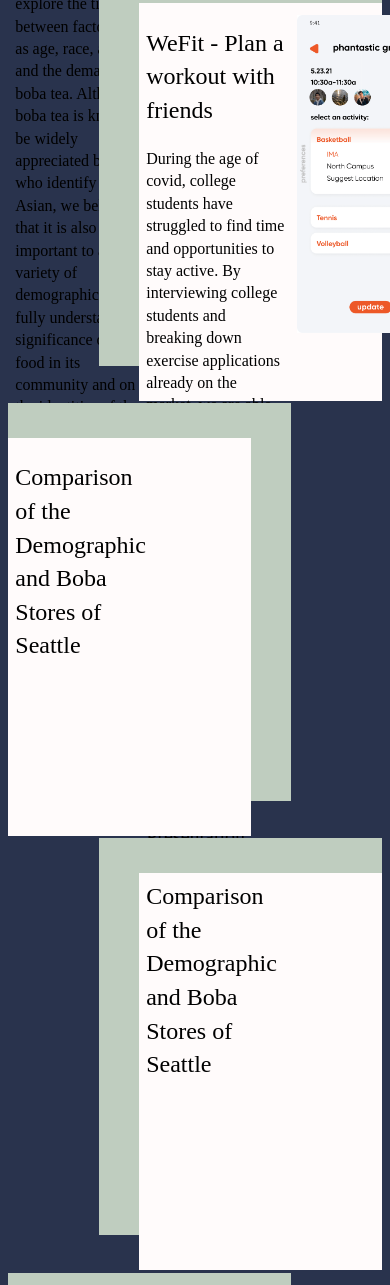
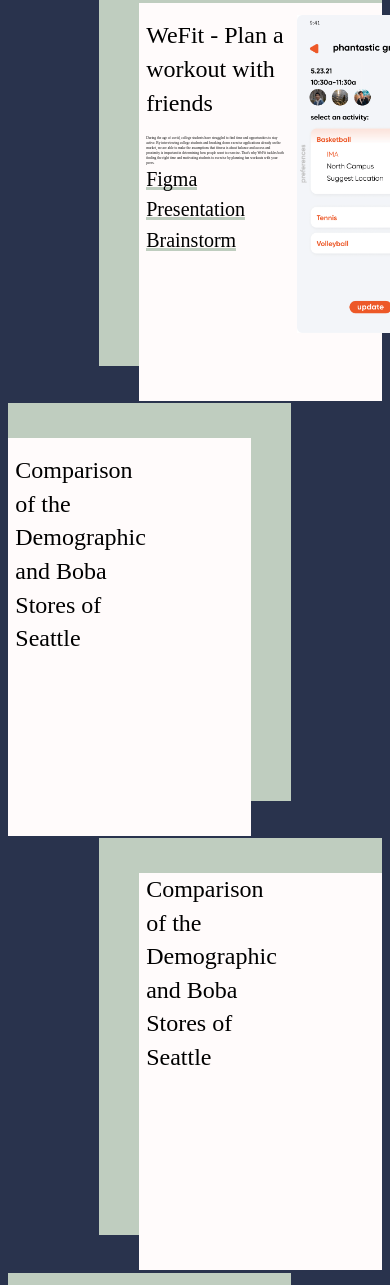
Before and after one commit to garrettleung/Garrettleung.me, a plain HTML site: page index.html in a window 390 px wide. Shown: the part 2371-3656 px from the top of the page. Drawn offline with nearby package versions, Linux system fonts and the light colour scheme; files that its build step writes are made by us from their sources; files whose address does not match are found by name.

Commit message:
added responsive text

```diff
--- a/css/main.css
+++ b/css/main.css
@@ -181,25 +181,25 @@
 
   #projectTitle {
     font-size: 24px;
-    padding-top: 5%;
+    padding-top: 0%;
     padding-left: 5%;
   }
 
   #projectTitle-right {
     margin-top: 0;
     font-size: 24px;
-    padding-top: 5%;
+    padding-top: 0%;
     padding-left: 5%;
   }
 
   #projectDescription {
-    font-size: 16px;
+    font-size:0.9vw;
     padding-left: 5%;
-    padding-top: 3%;
+    padding-top: 0%;
   }
 
   .projectLinks {
-    margin-top: 3%;
+    margin-top: 0%;
     width: auto;
     bottom: 0;
     float: left;
```
